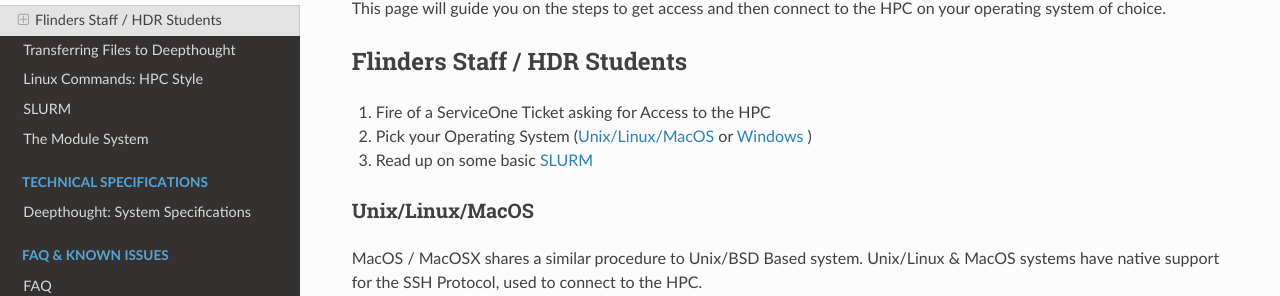
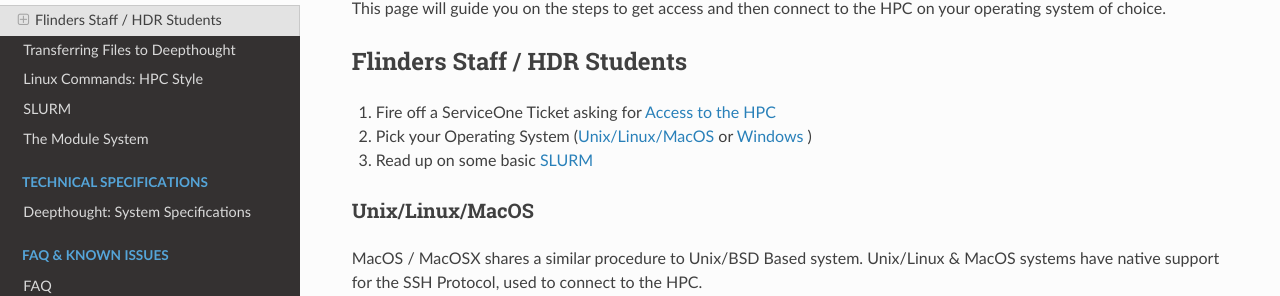
Before and after one commit to flindersuni/DeepThoughtHPC-docs, a Sphinx documentation site: the page built from docs/source/Access/GettingAccess.md, in a window 1280 px wide and 900 px high. Shown: the part 163-459 px from the top of the window. Built offline with Sphinx 7.4.7 and the Read the Docs theme 2.0.0, drawn with Linux system fonts in a browser that asks for light colours.

Commit message:
Update GettingAccess.md
Adding link to ServiceOne request form

```diff
--- a/docs/source/Access/GettingAccess.md
+++ b/docs/source/Access/GettingAccess.md
@@ -4,7 +4,7 @@
 
 ## Flinders Staff / HDR Students
 
-1. Fire of a ServiceOne Ticket asking for Access to the HPC
+1. Fire off a ServiceOne Ticket asking for [Access to the HPC](https://flindersuni.service-now.com/csp?id=sc_cat_item&sys_id=88cf5f37dbe5d4503c2b7b53f39619c7&sysparm_category=96e2e348db555490c8e096888a961974)
 
 2. Pick your Operating System ([Unix/Linux/MacOS](#unix-linux-macos) or [Windows](#windows) )
 
```
